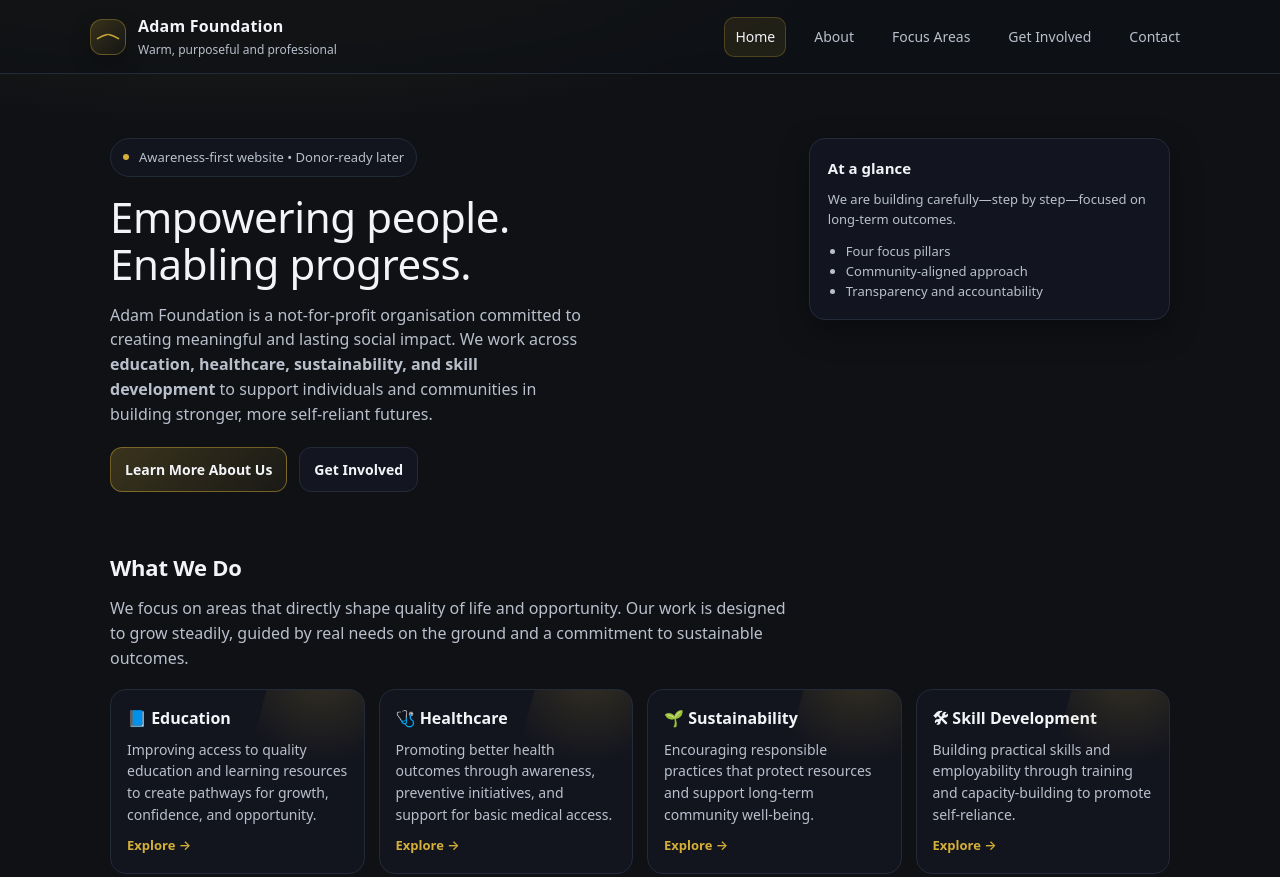
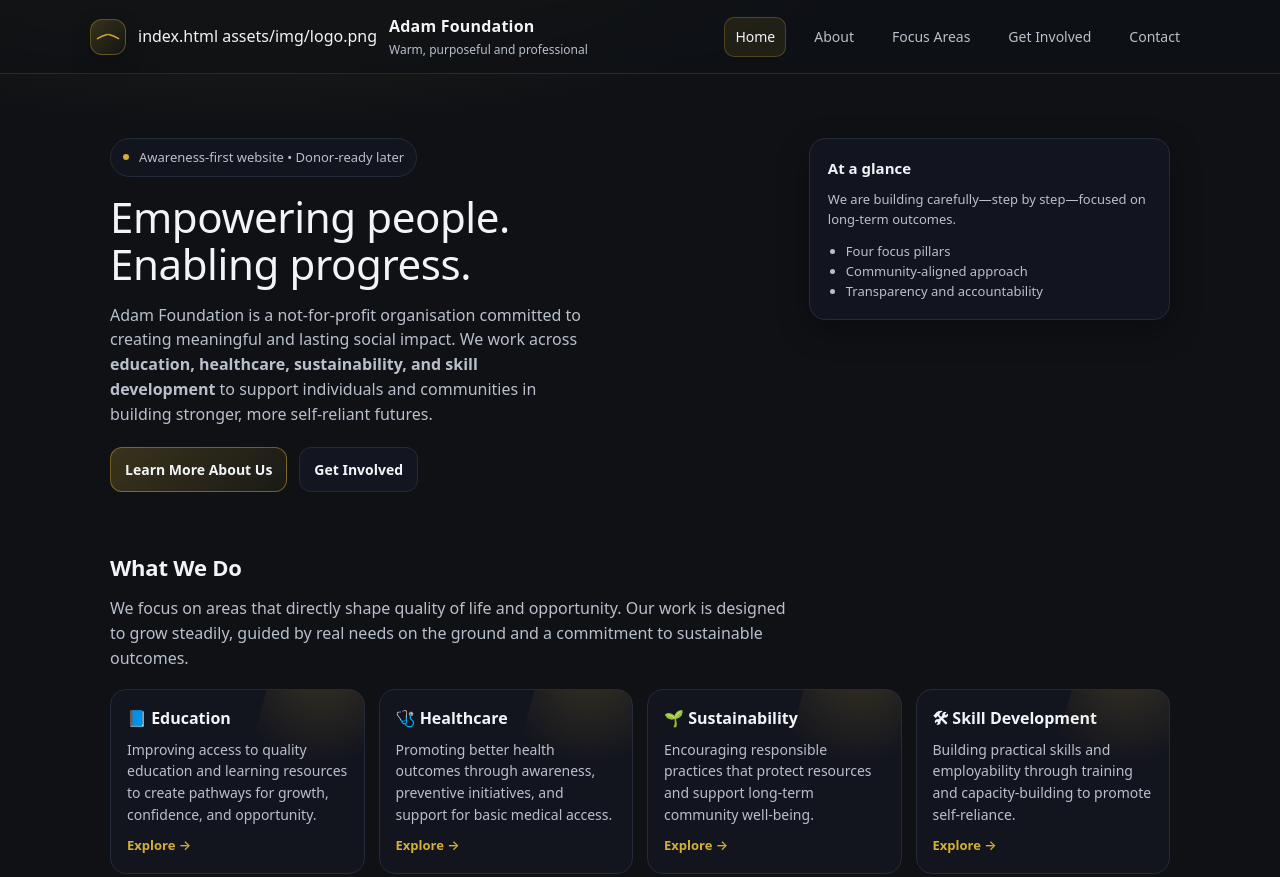
Before and after one commit to AF2026-CBE/ADAM-FOUNDATION, a plain HTML site: page index.html in a window 1280 px wide. Shown: the top 877 px of the page. Drawn offline with Linux system fonts and the light colour scheme; files that its build step writes are made by us from their sources.

Commit message:
Update index.html

```diff
--- a/index.html
+++ b/index.html
@@ -16,6 +16,8 @@
   <path d='M6 36 C 16 30, 20 28, 30 26' stroke='rgba(212,175,55,0.95)' stroke-width='4' stroke-linecap='round'/>
   <path d='M58 36 C 48 30, 44 28, 34 26' stroke='rgba(212,175,55,0.95)' stroke-width='4' stroke-linecap='round'/>
 </svg></div>
+        index.html
+        assets/img/logo.png
         <div>
           <div class='brand-name'>Adam Foundation</div>
           <span class='brand-tag'>Warm, purposeful and professional</span>
```
